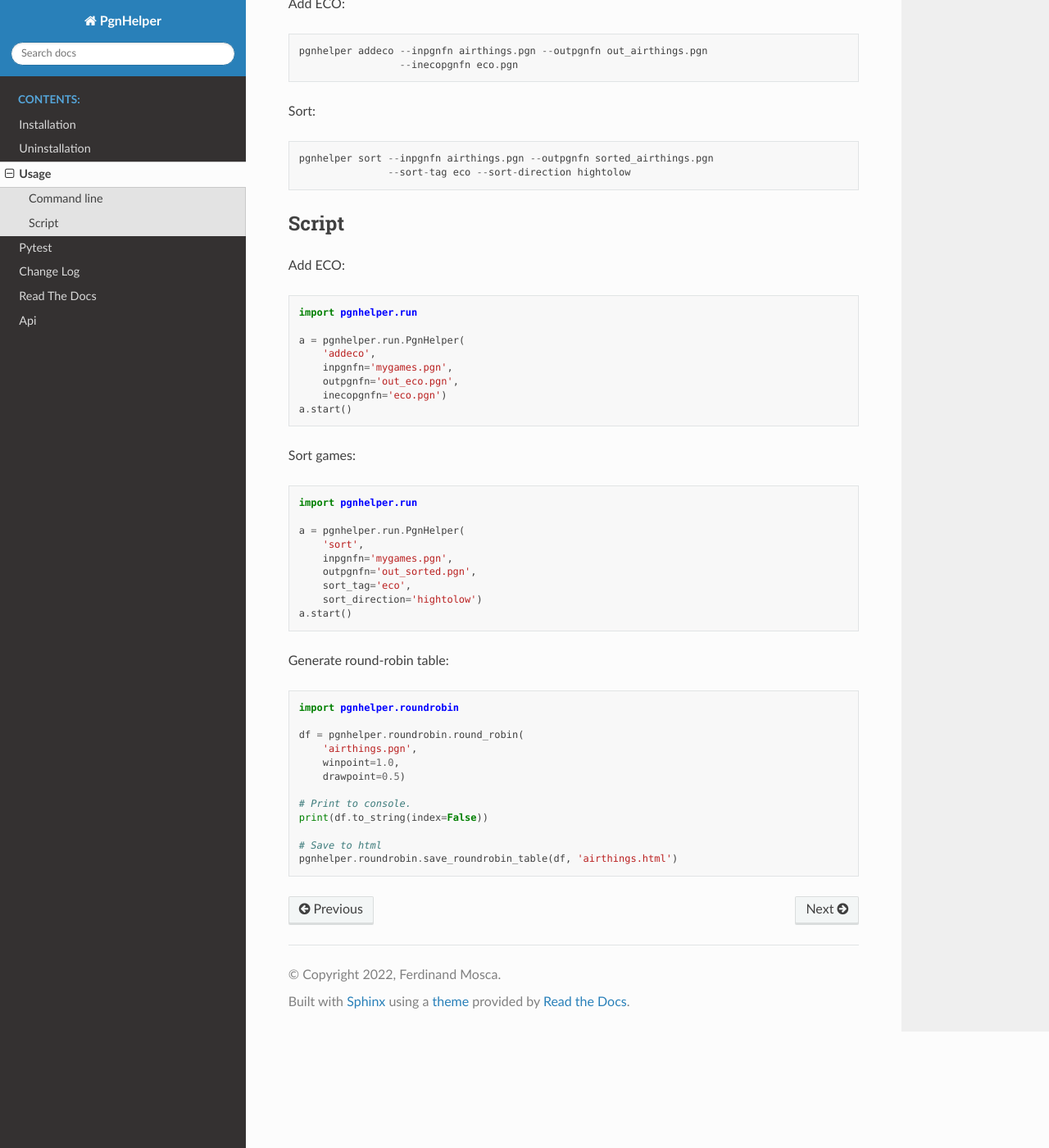
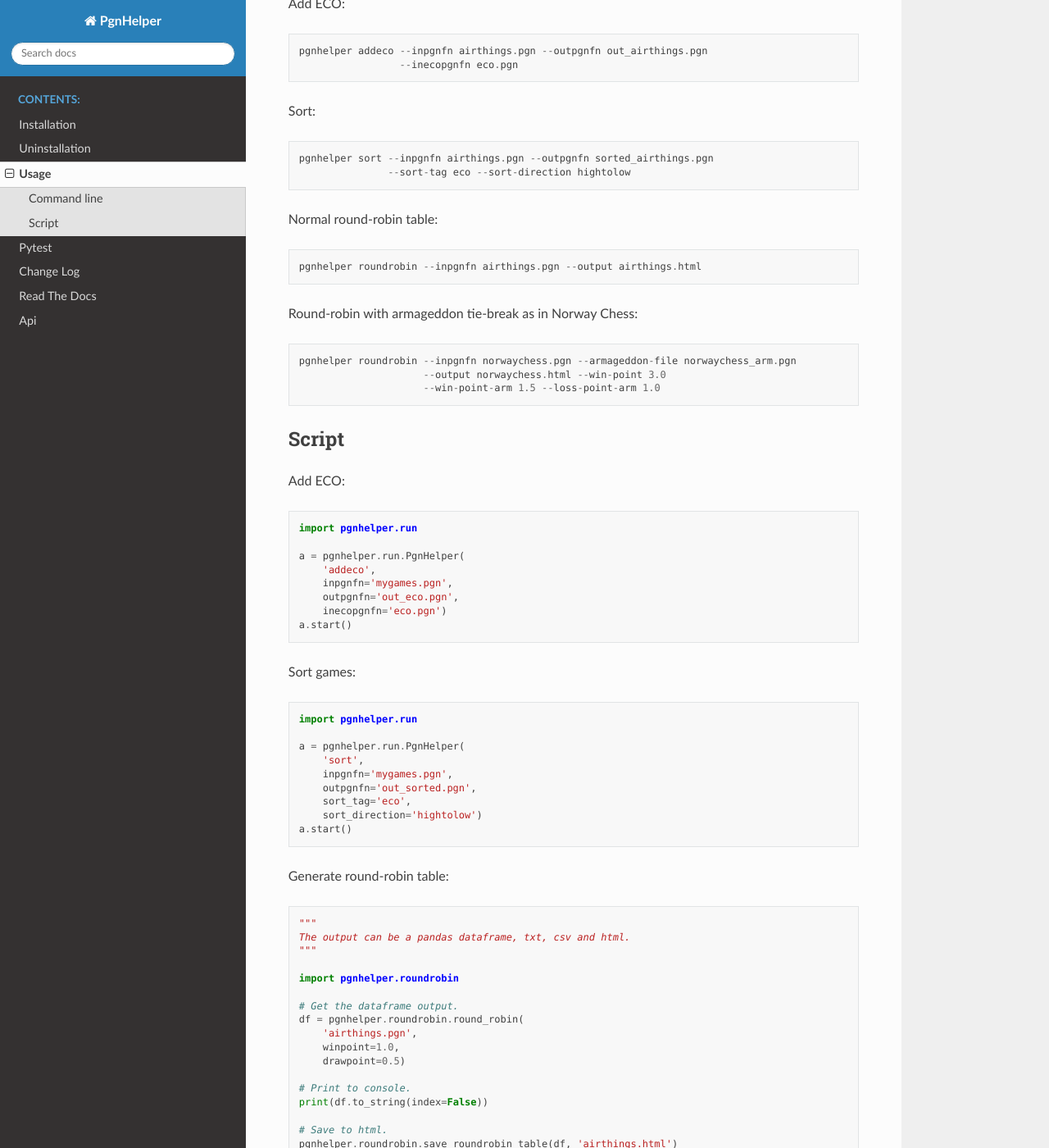
Before and after one commit to fsmosca/pgnhelper, a Sphinx documentation site: the page built from docs/usage.rst, in a window 1280 px wide and 1400 px high, scrolled down 223 px. Shown: the whole window at 82% size. Built offline with Sphinx 7.4.7 and the Read the Docs theme 2.0.0, drawn with Linux system fonts in a browser that asks for light colours; some of the changed text lies outside the part shown.

Commit message:
Update usage.rst

```diff
--- a/docs/usage.rst
+++ b/docs/usage.rst
@@ -13,6 +13,16 @@ Sort::
 
    pgnhelper sort --inpgnfn airthings.pgn --outpgnfn sorted_airthings.pgn
                   --sort-tag eco --sort-direction hightolow
+
+Normal round-robin table::
+
+   pgnhelper roundrobin --inpgnfn airthings.pgn --output airthings.html
+
+Round-robin with armageddon tie-break as in Norway Chess::
+
+   pgnhelper roundrobin --inpgnfn norwaychess.pgn --armageddon-file norwaychess_arm.pgn
+                        --output norwaychess.html --win-point 3.0
+                        --win-point-arm 1.5 --loss-point-arm 1.0
 
 
 Script
@@ -43,8 +53,13 @@ Sort games::
 
 Generate round-robin table::
 
+    """
+    The output can be a pandas dataframe, txt, csv and html.
+    """
+
     import pgnhelper.roundrobin
 
+    # Get the dataframe output.
     df = pgnhelper.roundrobin.round_robin(
         'airthings.pgn',
         winpoint=1.0,
@@ -53,5 +68,8 @@ Generate round-robin table::
     # Print to console.
     print(df.to_string(index=False))
 
-    # Save to html
+    # Save to html.
     pgnhelper.roundrobin.save_roundrobin_table(df, 'airthings.html')
+
+    # Save to csv.
+    df.to_csv('airthings.csv', index=False)
```
